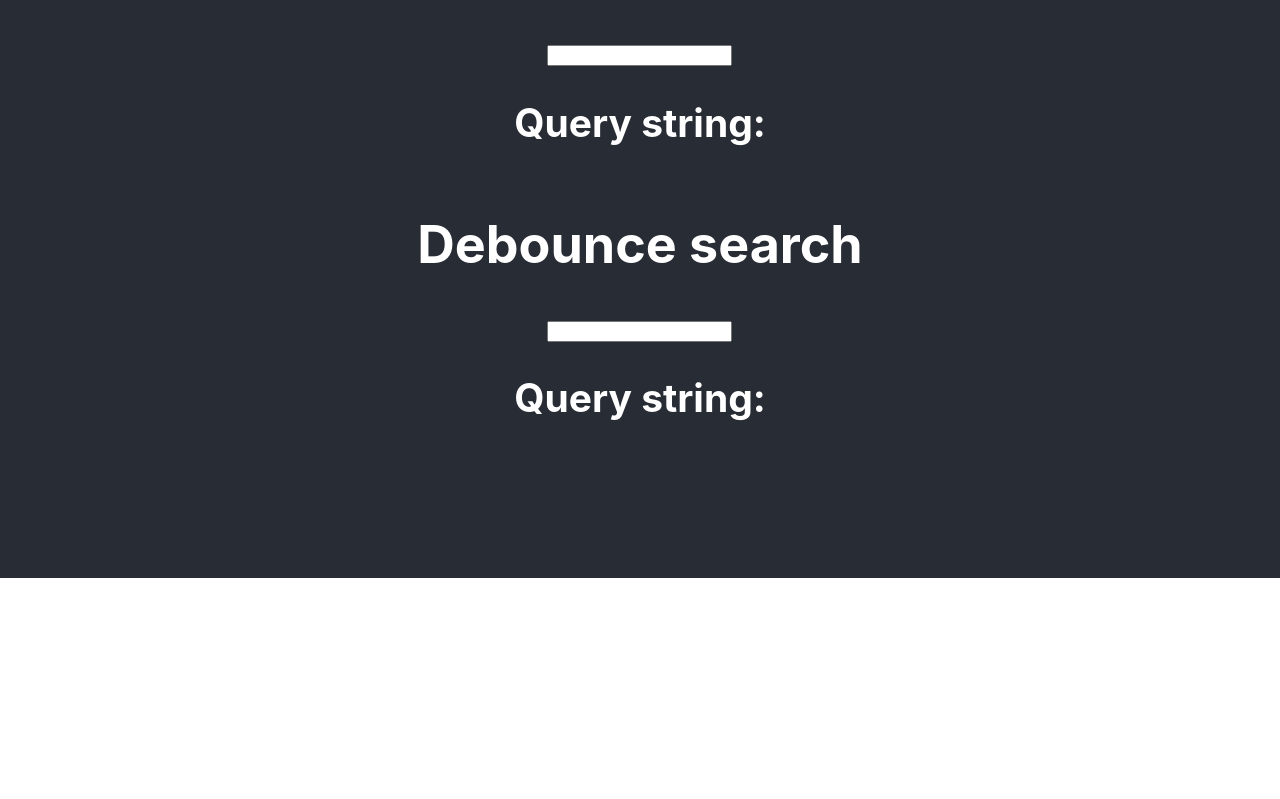
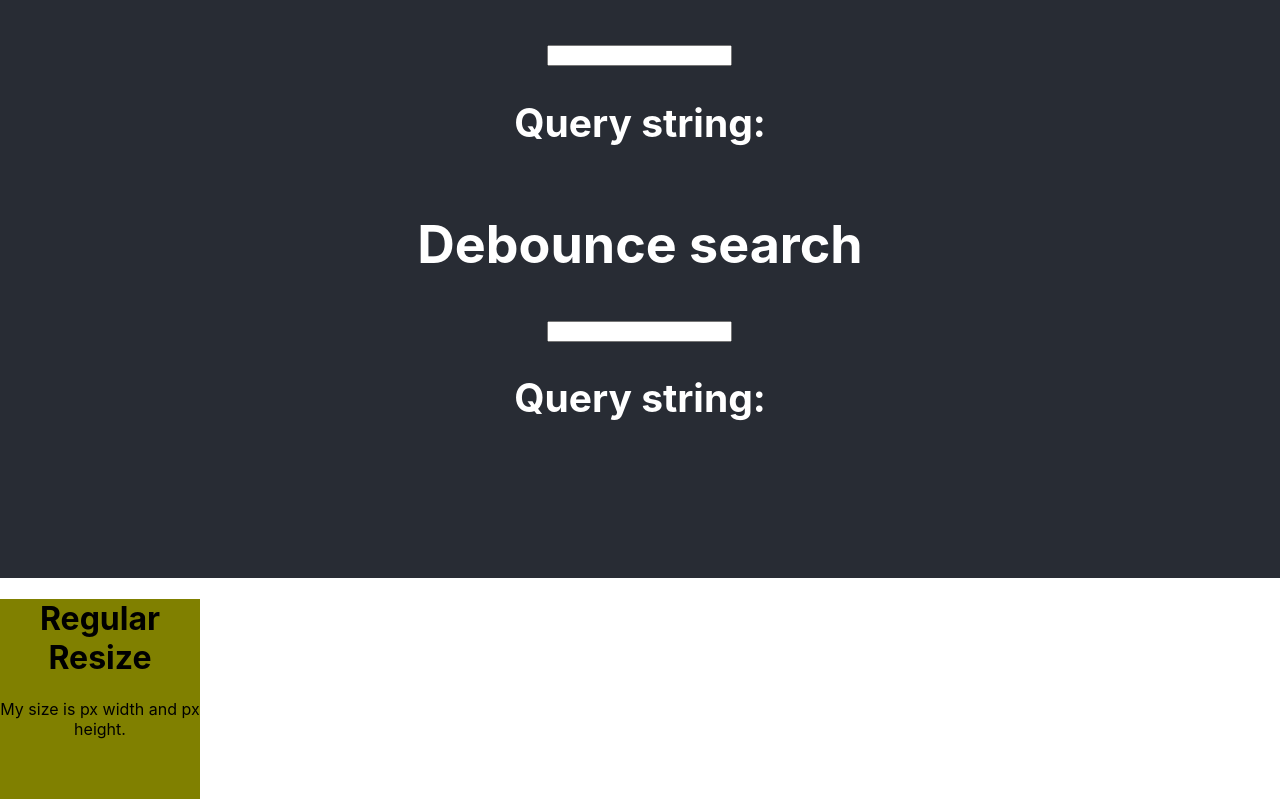
Before and after one commit to ivan-ravecca/patrones, a React (Create React App) app: page / in a window 1280 px wide. Shown: the part 222-1021 px from the top of the page. Before the commit the page ends 800 px from the top, so only its background shows below. Built offline with nearby package versions, Linux system fonts and the light colour scheme.

Commit message:
Resize incomplete

```diff
--- a/src/App.js
+++ b/src/App.js
@@ -2,6 +2,7 @@ import logo from './logo.svg';
 import './App.css';
 import RegularSearch from './components/regularSearch';
 import DebounceSearch from './components/debounceSearch';
+import RegularResize from './components/regularResize';
 
 function App() {
 	return (
@@ -10,6 +11,7 @@ function App() {
 				<RegularSearch />
 				<DebounceSearch/>
 			</header>
+			<RegularResize/>
 		</div>
 	);
 }
--- /dev/null
+++ b/src/components/regularResize.js
@@ -0,0 +1,13 @@
+import React from 'react';
+
+const RegularResize = () => {
+	let componentWidth, componentHeight;
+
+	return (
+		<div id="regularResize" style={{ height:"200px", width:"200px", background:"Olive"}}>
+			<h1>Regular Resize</h1>
+			My size is {componentWidth}px width and {componentHeight}px height.
+		</div>
+	);
+};
+export default RegularResize;
--- a/src/utilities/helpers.js
+++ b/src/utilities/helpers.js
@@ -1,19 +1,21 @@
 const customDebounce = (funCall, delay) => {
+	console.log('1');
 	let timer;
-	return function(...args) {
+	(function(...args) {
 		const context = this;
 		clearTimeOut(timer);
 		timer = setTimeOut(() => {
+			console.log('3');
 			funCall.apply(context, args);
 		}, delay);
-	}
+	})(funCall, delay);
 };
 
 const customThrottle = (funcCall, interval) => {
 	let shouldFire = true;
 	return function() {
 		if (shouldFire) {
-			func();
+			funcCall();
 			shouldFire = false;
 			setTimeOut(() => {
 				shouldFire = true;
```
